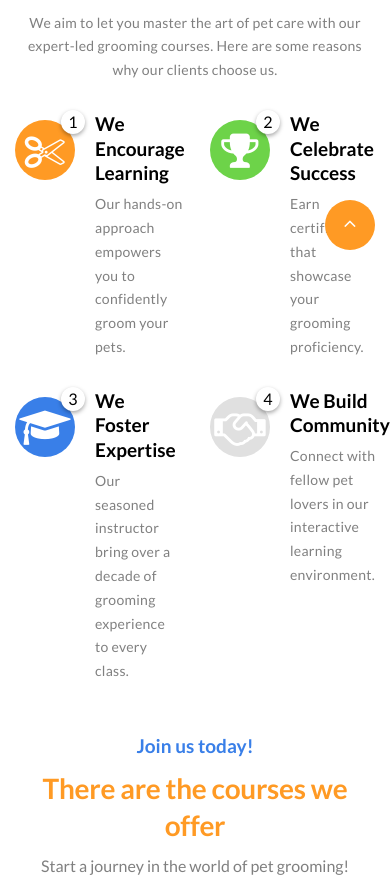
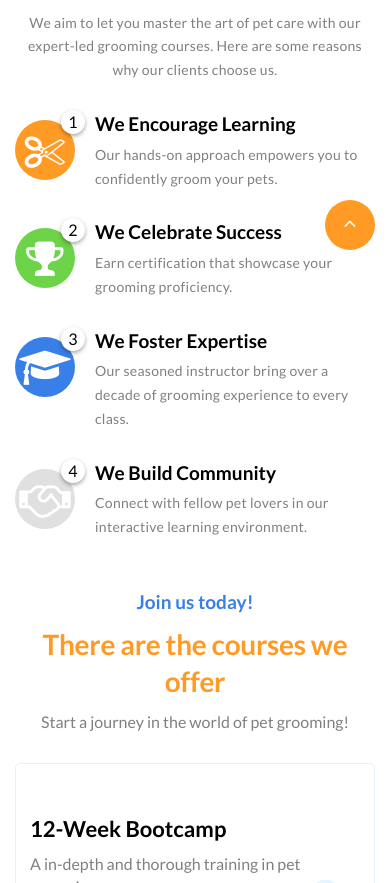
Before and after one commit to Pawpawpetspa/Pawpawpetspa.github.io, a plain HTML site: page index.html in a window 390 px wide. Shown: the part 679-1562 px from the top of the page. Drawn offline with Linux system fonts and the light colour scheme; a web font is replaced by a local one.

Commit message:
Change welcome panels layout on extra small screens to 1 column

```diff
--- a/index.html
+++ b/index.html
@@ -177,7 +177,7 @@
             class="d-none d-lg-block">Here are some reasons why our clients choose us.
         </p>
         <ul class="list-group-2 row row-xl row-30 row-lg-50">
-          <li class="col-6">
+          <li class="col-12 col-sm-6">
             <article class="lg-2-item margin-left-auto">
               <div class="lg-2-item-aside mt-2 align-self-start">
                 <div class="icon lg-2-item-icon fa-scissors"></div><span class="lg-2-item-counter"></span>
@@ -188,7 +188,7 @@
               </div>
             </article>
           </li>
-          <li class="col-6">
+          <li class="col-12 col-sm-6">
             <article class="lg-2-item margin-left-auto">
               <div class="lg-2-item-aside mt-2 align-self-start bg-secondary-1">
                 <div class="icon lg-2-item-icon fa-trophy"></div><span class="lg-2-item-counter"></span>
@@ -199,7 +199,7 @@
               </div>
             </article>
           </li>
-          <li class="col-6">
+          <li class="col-12 col-sm-6">
             <article class="lg-2-item margin-left-auto">
               <div class="lg-2-item-aside mt-2 align-self-start bg-secondary">
                 <div class="icon lg-2-item-icon fa-graduation-cap"></div><span class="lg-2-item-counter"></span>
@@ -210,7 +210,7 @@
               </div>
             </article>
           </li>
-          <li class="col-6">
+          <li class="col-12 col-sm-6">
             <article class="lg-2-item margin-left-auto">
               <div class="lg-2-item-aside mt-2 align-self-start bg-secondary-2">
                 <div class="icon lg-2-item-icon fa-handshake-o"></div><span class="lg-2-item-counter"></span>
```
